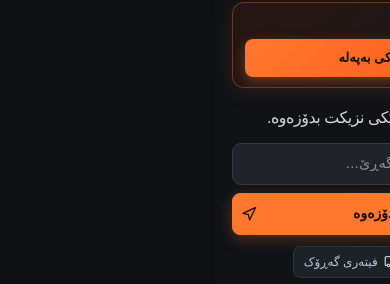
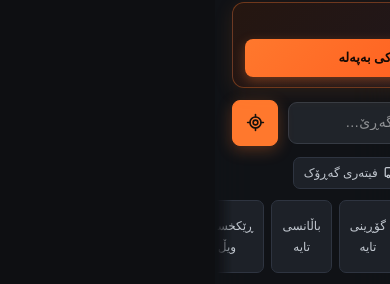
Before and after one commit to zhir4web/nearestfitter1, a Next.js app: page / in a window 390 px wide. Shown: the part 467-751 px from the top of the page. Built offline with nearby package versions, Linux system fonts and the light colour scheme; no server answers; the database is empty.

Commit message:
style: ultra compact mobile header layout

```diff
--- a/app/globals.css
+++ b/app/globals.css
@@ -378,6 +378,24 @@ h1 > span {
   color: #d5d9df;
   letter-spacing: -0.5px;
 }
+.search-and-locate {
+  display: flex;
+  gap: 10px;
+  align-items: center;
+  margin-top: 10px;
+}
+.search-and-locate .search-field {
+  flex: 1;
+  margin-top: 0;
+}
+.locate-btn {
+  width: 46px;
+  height: 46px;
+  padding: 0;
+  display: grid;
+  place-items: center;
+  flex-shrink: 0;
+}
 .search-field {
   display: flex;
   gap: 10px;
@@ -395,16 +413,6 @@ h1 > span {
   color: #fff;
   width: 100%;
   font-size: 14px;
-}
-.locate {
-  width: 100%;
-  margin-top: 10px;
-}
-.locate svg:last-child {
-  margin-inline-start: auto;
-}
-.locate svg:first-child {
-  margin-inline-end: auto;
 }
 .filter-chips {
   display: flex;
@@ -1499,6 +1507,9 @@ h1 > span {
   .brand small {
     font-size: 8px;
   }
+  .hide-on-mobile {
+    display: none !important;
+  }
   nav {
     display: none;
   }
--- a/components/directory.tsx
+++ b/components/directory.tsx
@@ -197,15 +197,16 @@ export function Directory() {
             </button>
           </div>
 
-          <div className="eyebrow">
+          <div className="eyebrow hide-on-mobile">
             <span className="live-dot" />
             {t.city} <span className="eyebrow-line" /> ROADSIDE ASSISTANCE
           </div>
-          <h1>
+          <h1 className="hide-on-mobile">
             {t.headline}
             <br />
             <span>{t.subline}</span>
           </h1>
+          <div className="search-and-locate">
             <div className="search-field">
               <Search size={20} />
               <input
@@ -221,14 +222,15 @@ export function Directory() {
               )}
             </div>
             <button
-            className="button primary locate"
+              type="button"
+              className="button primary locate-btn"
               onClick={locate}
               disabled={locating}
+              title={t.locate}
             >
               <LocateFixed size={19} className={locating ? 'spin' : ''} />
-            {locating ? t.locating : t.locate}
-            <Navigation size={16} />
             </button>
+          </div>
           {/* Dispatch request button */}
           {user && (
             <Link
```
Lines whose indentation alone changed are shown as unchanged.
